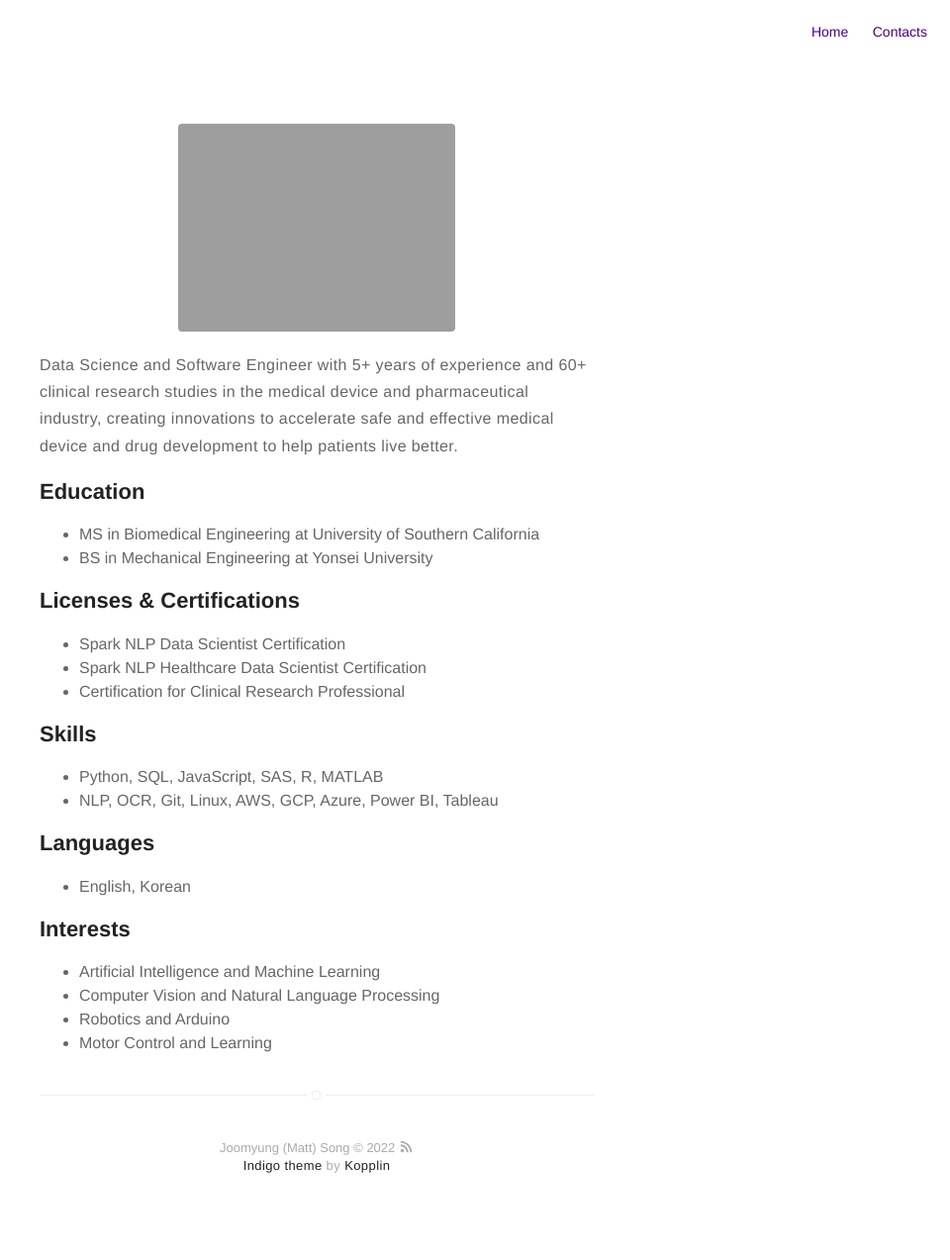
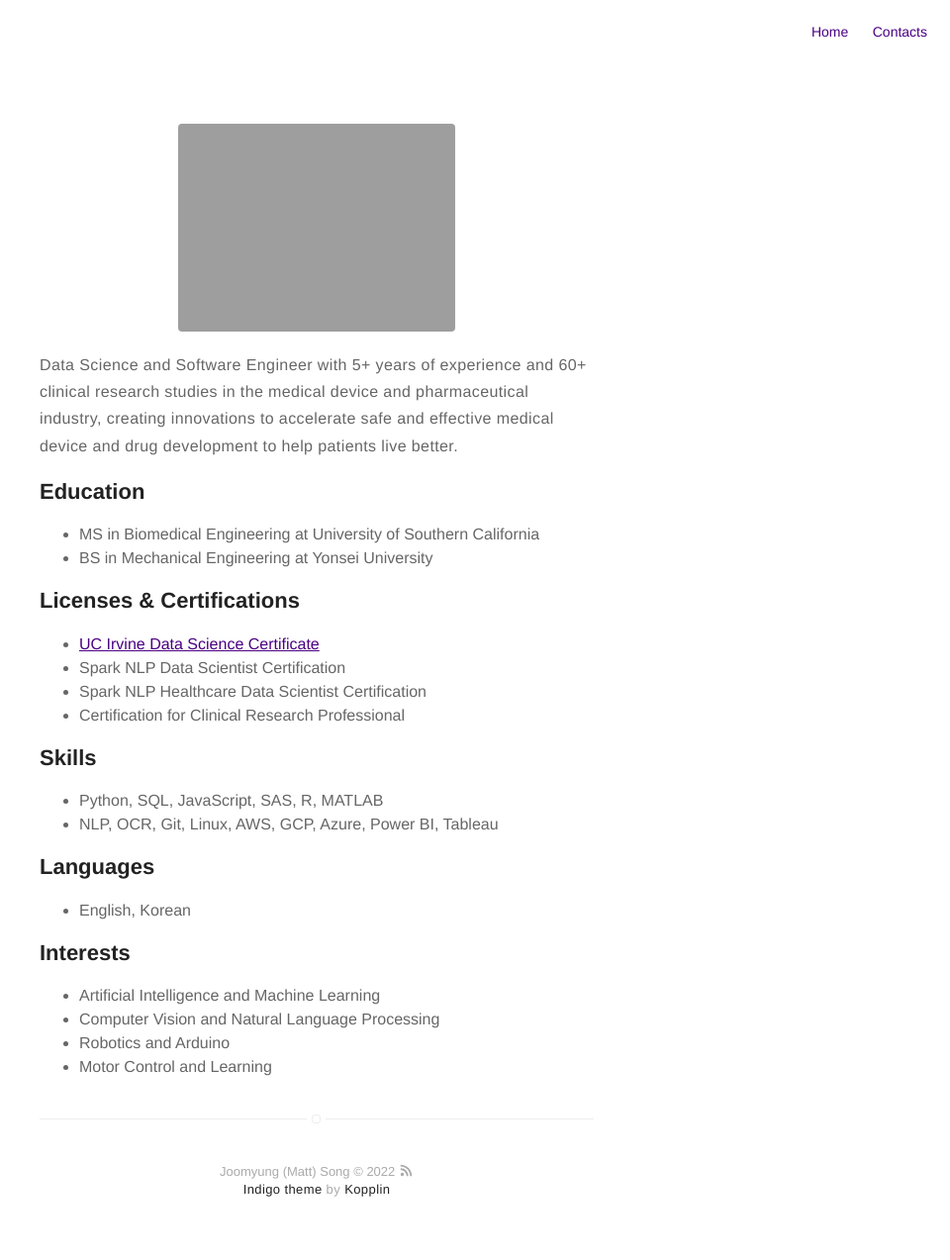
Before and after one commit to joomyung/joomyung.github.io, a Jekyll site: the page built from about.md, in a window 1280 px wide. Shown: the whole page at 99% size, without its empty margins (320-1280 px from the left). Built offline with Jekyll 4.4.1, drawn with Linux system fonts in a browser that asks for light colours; before the commit the page ends 1249 px from its top, so only the background shows below that.

Commit message:
add uci data science certificate

```diff
--- a/about.md
+++ b/about.md
@@ -24,6 +24,7 @@ layout: page
 
 <h2>Licenses & Certifications</h2>
 <ul>
+	<li><a href="https://www.parchment.com/u/award/4a23595997aaf93d46daff875cc219e1">UC Irvine Data Science Certificate</a></li>
 	<li>Spark NLP Data Scientist Certification</li>
 	<li>Spark NLP Healthcare Data Scientist Certification</li>
 	<li>Certification for Clinical Research Professional</li>
```
